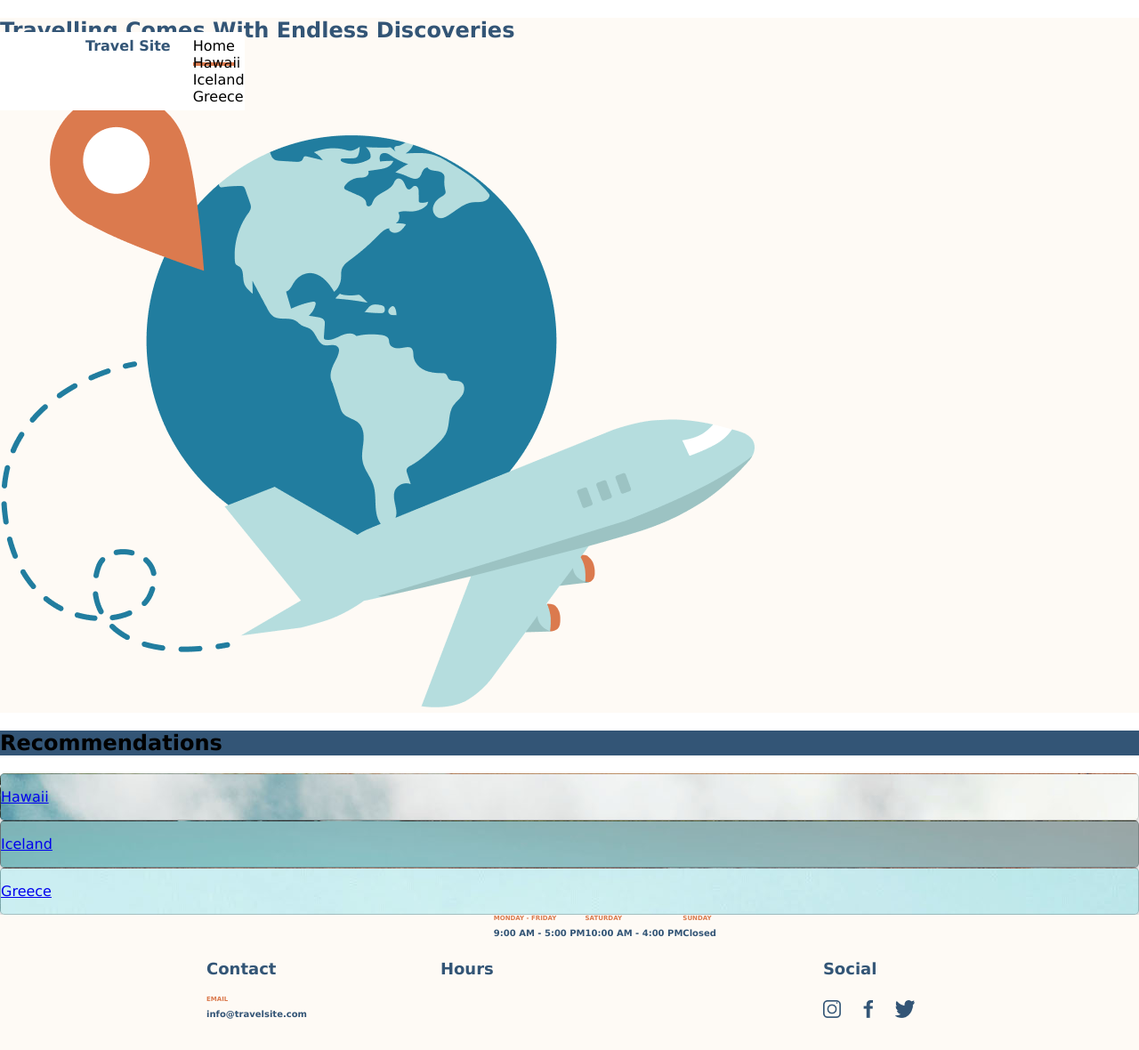
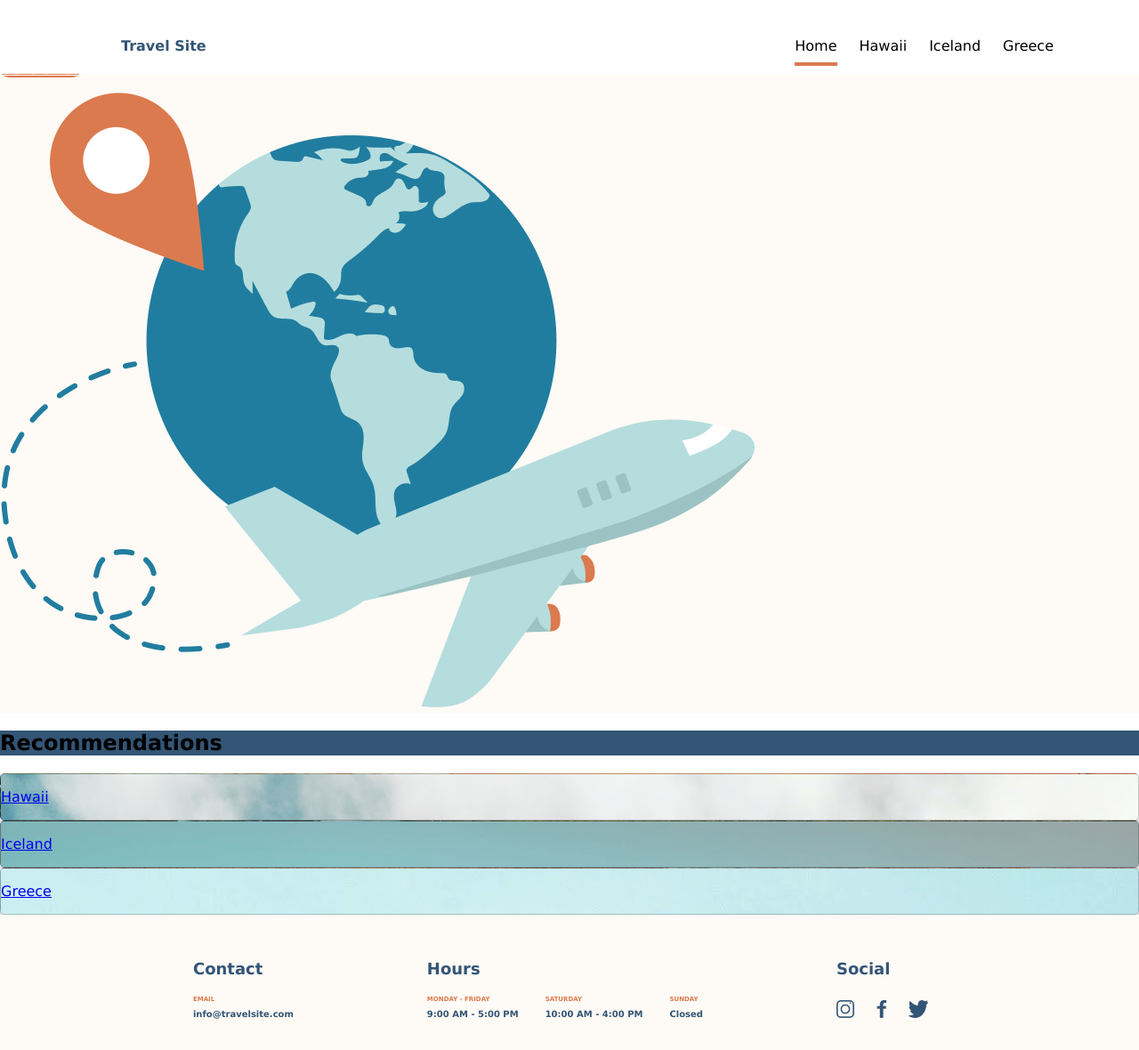
Before and after one commit to DaGitGuy/kulani-zwane-travelsite, a plain HTML site: page index.html in a window 1280 px wide. Shown: the whole page at 89% size. Drawn offline with Linux system fonts and the light colour scheme.

Commit message:
Update Header and Footer for Home Page with latest CSS styling. Make Navigation Bar fixed to the top of the page.

```diff
--- a/css/destinations.css
+++ b/css/destinations.css
@@ -20,7 +20,7 @@
     color: white;
     font-size: 3.5625rem; /* 57px */
     margin-top: 0;
-    padding-top: 3.125rem; /* 50px */
+    padding-top: 6.875rem; /* 110px */
     padding-left: 6.25rem; /* 100px */
     margin-bottom: 3.125rem; /* 50px */
 }
--- a/css/global.css
+++ b/css/global.css
@@ -2,6 +2,14 @@
 *::before,
 *::after {
     box-sizing: border-box;
+}
+
+.header-container {
+    position: fixed;
+    z-index: 1;
+    width: 100%;
+    padding: 0.375rem 0; /* 6px */
+    background-color: white;
 }
 
 body {
@@ -18,7 +26,7 @@ body {
     list-style-type: none;
     display: flex;
     justify-content: space-between;
-    padding: 0.375rem 0; /* 6px */
+
 }
 
 .navbar__logo {
--- a/index.html
+++ b/index.html
@@ -19,7 +19,7 @@
                     <a href="./index.html" class="navbar__logo">Travel Site</a>
                 </li>
 
-                <div>
+                <div class="navbar__links">
                     <li>
                         <a href="./index.html" class="navbar__link navbar__link--current">Home</a>
                     </li>
@@ -87,22 +87,23 @@
             <p class="footer__text">info@travelsite.com</p>
         </div>
 
+        <div>
+            <h2 class="footer__title">Hours</h2>
             <div class="footer__hours">
-            <h2 class="footer__title">Hours</h2>
-
-            <div class="footer__hours--weekday">
+                <div class="footer__hours-detail">
                     <h3 class="footer__subtitle">Monday - Friday</h3>
                     <p class="footer__text">9:00 AM - 5:00 PM</p>
                 </div>
 
-            <div class="footer__hours--sat">
+                <div class="footer__hours-detail">
                     <h3 class="footer__subtitle">Saturday</h3>
                     <p class="footer__text">10:00 AM - 4:00 PM</p>
                 </div>
 
-            <div class="footer__hours--sun">
+                <div class="footer__hours-detail">
                     <h3 class="footer__subtitle">Sunday</h3>
                     <p class="footer__text">Closed</p>
+                </div>
             </div>
         </div>
 
```
Lines whose indentation alone changed are shown as unchanged.
